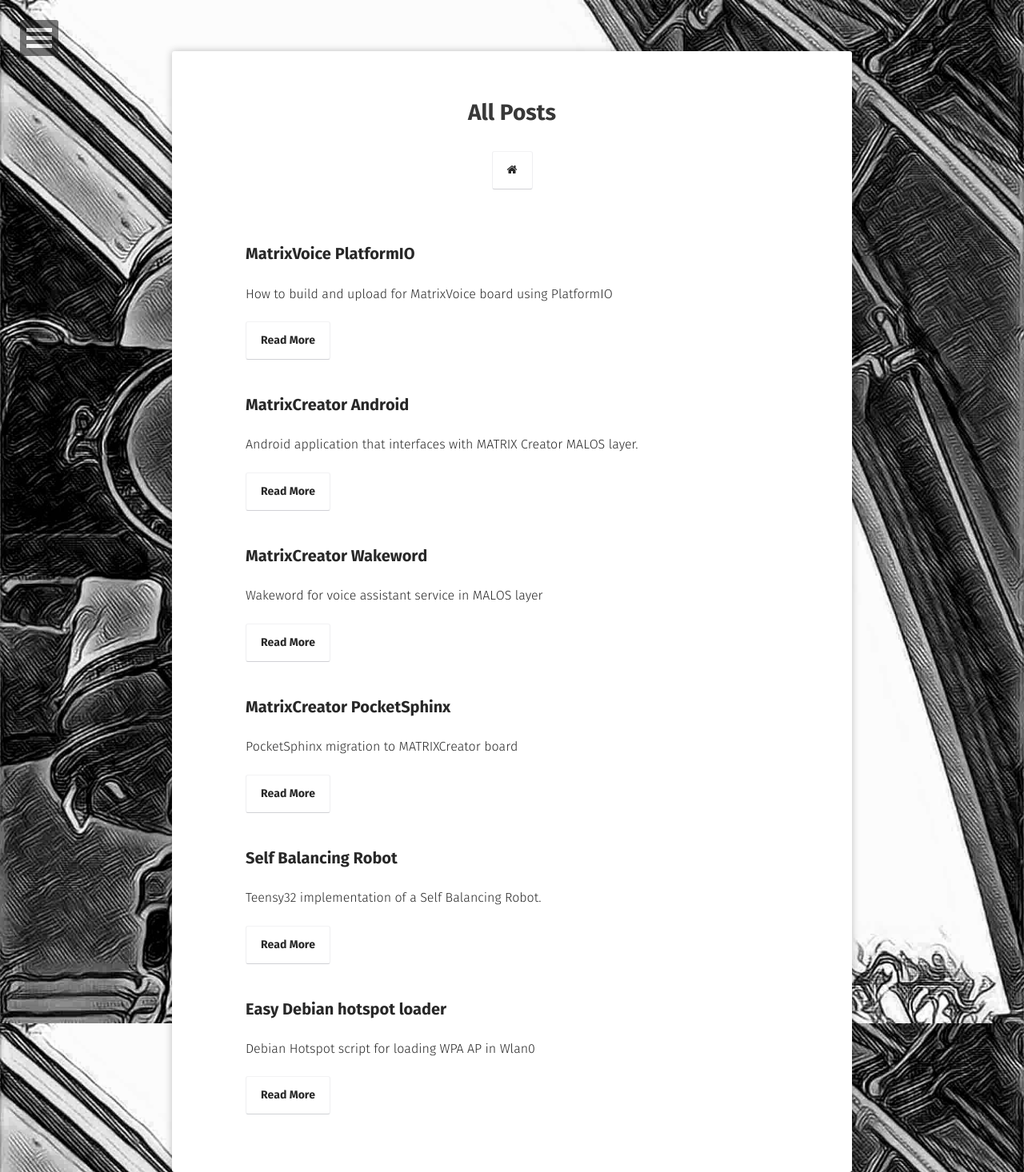
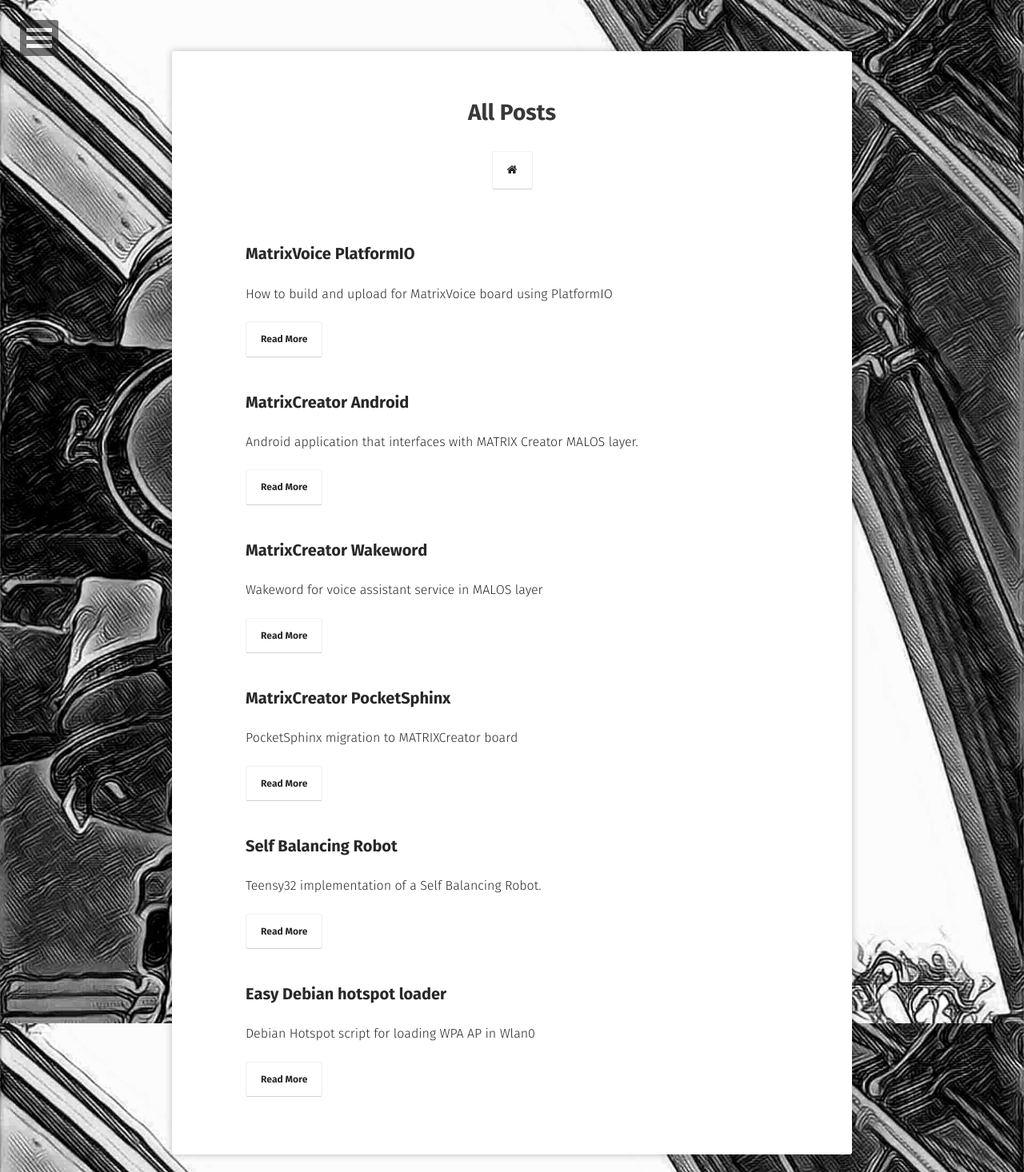
Before and after one commit to hpsaturn/hpsaturn.github.io, a Jekyll site: the page built from posts/index.md, in a window 1280 px wide. Shown: the whole page at 80% size. Built offline with Jekyll 4.4.1, drawn with Linux system fonts in a browser that asks for light colours; some web fonts are replaced.

Commit message:
extended elements for post-list directives

```diff
--- a/_sass/elements.scss
+++ b/_sass/elements.scss
@@ -78,7 +78,22 @@
 }
 .post-list {
     .btn {
-        @include font-rem(14);
+        @include font-rem(12);
+    }
+    .tag {
+        @include font-rem(9);
+        span {
+          float: right;
+          padding: 2px 3px;
+        }
+    }
+    .entry-tags {
+      display: block;
+        margin-top: -1rem;
+        margin-bottom: 1rem;
+      width: 100%;
+        margin-left: -0.5rem;
+        text-align: left;
     }
 }
 
```
